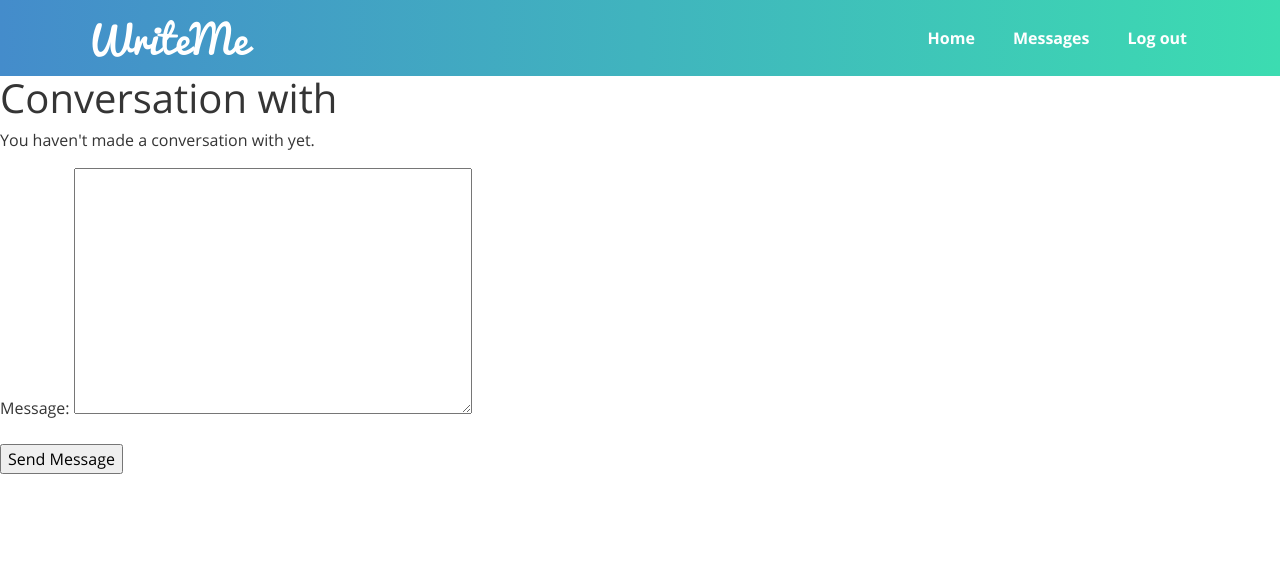
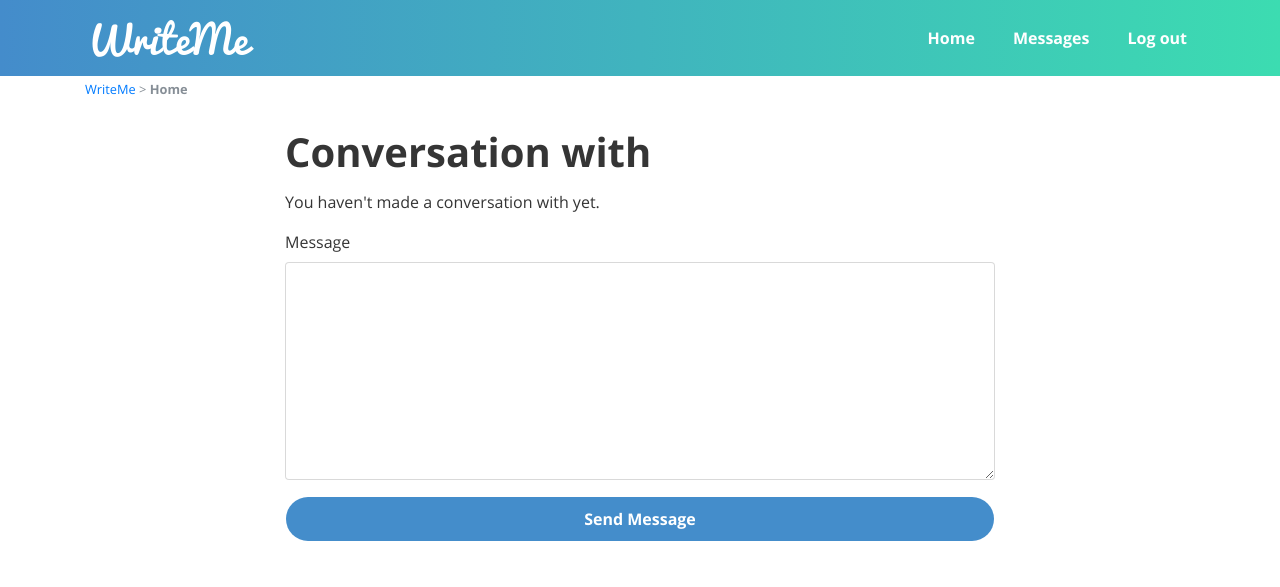
Before and after one commit to reginaalyssa/WriteMe, a Django app: page /messages/admin/ in a window 1280 px wide. Shown: the top 587 px of the page. Run offline with Django 3.2, Linux system fonts and the light colour scheme; a user stored in the database is signed in; data comes from the database, SQL or seed files in the repository; both versions use the stored data as it was after the commit; some libraries are stand-ins or nearby versions.

Commit message:
Add initial styles to Conversation page

```diff
--- a/writeme/messaging/static/messaging/css/messaging.css
+++ b/writeme/messaging/static/messaging/css/messaging.css
@@ -5,6 +5,10 @@
 
 .unread {
     background-color: #f6f6f6;
+}
+
+.latest-conversations {
+    margin-top: 20px;
 }
 
 .latest-conversation-entry:hover {
--- a/writeme/messaging/templates/messaging/conversation.html
+++ b/writeme/messaging/templates/messaging/conversation.html
@@ -1,7 +1,14 @@
 {% extends "base.html" %}
 
 {% block content %}
-    <h1>Conversation with {{ conversation_user.first_name }} {{ conversation_user.last_name }}</h1>
+    <div class="container">
+        <small class="text-muted">
+            <a href="{% url 'home' %}">WriteMe</a> > <span class="text-bold">Home</span>
+        </small>
+        <div class="main-container">
+            <div class="row">
+                <div class="col-md-8 mx-auto">
+                    <h1 class="margin-0 main-header">Conversation with {{ conversation_user.first_name }} {{ conversation_user.last_name }}</h1>
                     {% if messages_list %}
                         {% for message in messages_list %}
                             <p>
@@ -13,9 +20,18 @@
                     {% else %}
                         <p>You haven't made a conversation with {{ conversation_user.first_name }} yet.</p>
                     {% endif %}
+                </div>
+            </div>
+            <div class="row">
+                <div class="col-md-8 mx-auto">
                     <form action="" method="post">
                         {% csrf_token %}
-        {{ form.as_p }}
-        <input type="submit" value="Send Message" /><br />
+                        {% load crispy_forms_tags %}
+                        {{ form|crispy }}
+                        <button type="submit" class="btn btn-md form-control blue-button">Send Message</button>
                     </form>
+                </div>
+            </div>
+        </div>
+    </div>
 {% endblock %}
--- a/writeme/messaging/templates/messaging/index.html
+++ b/writeme/messaging/templates/messaging/index.html
@@ -1,6 +1,8 @@
 {% extends "base.html" %}
 
 {% load messaging_tags %}
+
+{% block title %}Messages - View Messages{% endblock %}
 
 {% block stylesheet %}
     {% load static %}
@@ -24,7 +26,7 @@
                             <a href="{% url 'messaging:new' %}" class="btn btn-md blue-button" id="new-message-button">New Message</a><br>
                         </div>
                     </div>
-                    <div class="row">
+                    <div class="row latest-conversations">
                         <div class="col-md-12">
                             {% if latest_conversation_messages_list %}
                                 <hr class="margin-0">
```
Also changed, not shown: writeme/db.sqlite3. Lines whose indentation alone changed are shown as unchanged.
